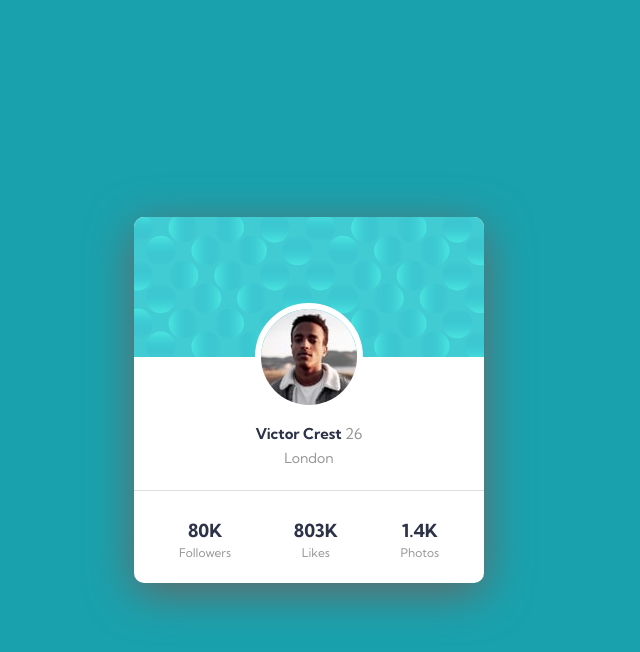
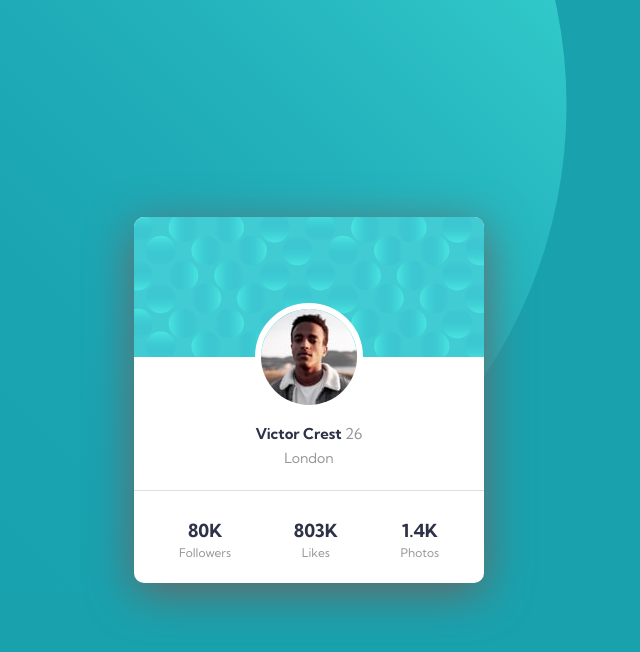
Before and after one commit to panadesign/Profile-card-component, a plain HTML site: page index.html in a window 1280 px wide. Shown: the whole page, without its empty margins (331-971 px from the left). Drawn offline with Linux system fonts and the light colour scheme.

Commit message:
correction background

```diff
--- a/css/style.css
+++ b/css/style.css
@@ -7,8 +7,9 @@ body {
     justify-content: center;
     align-items: center;
     height: 100vh;
-    /*margin-top: 50vh; /* poussé de la moitié de hauteur de viewport */
-    /*transform: translateY(-50%); /* tiré de la moitié de sa propre hauteur */
+    background-image: url('../images/bg-pattern-top.svg'), url('../images/bg-pattern-bottom.svg');
+    background-position: -80px -385px, 100% -1000%;
+    background-repeat: no-repeat;
 }
 
 .card {
```
